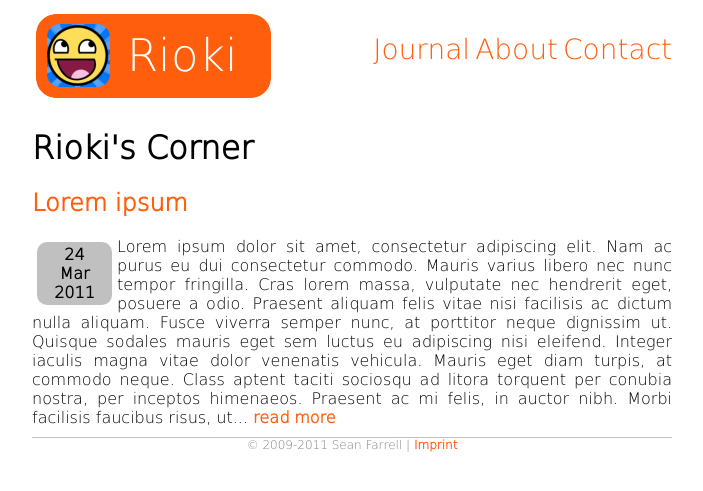
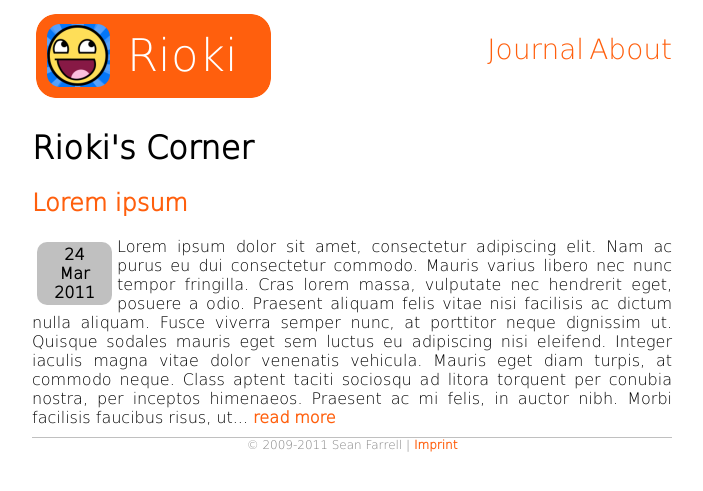
Before and after one commit to rioki/www.rioki.org, a Jekyll site: the page built from index.html, in a window 1280 px wide. Shown: the top 491 px of the page, without its empty margins (288-991 px from the left). Built offline with Jekyll 4.4.1, drawn with Linux system fonts in a browser that asks for light colours; Markdown is read by kramdown in place of the engine named in the settings.

Commit message:
Removes contact link.

```diff
--- a/_layouts/default.html
+++ b/_layouts/default.html
@@ -14,7 +14,6 @@
                 <div id="topmenu">
                     <a href="/journal.html">Journal</a>
                     <a href="/about.html">About</a>
-                    <a href="/contact.html">Contact</a>
                 </div>
             </div>
             <div id="content">
```
